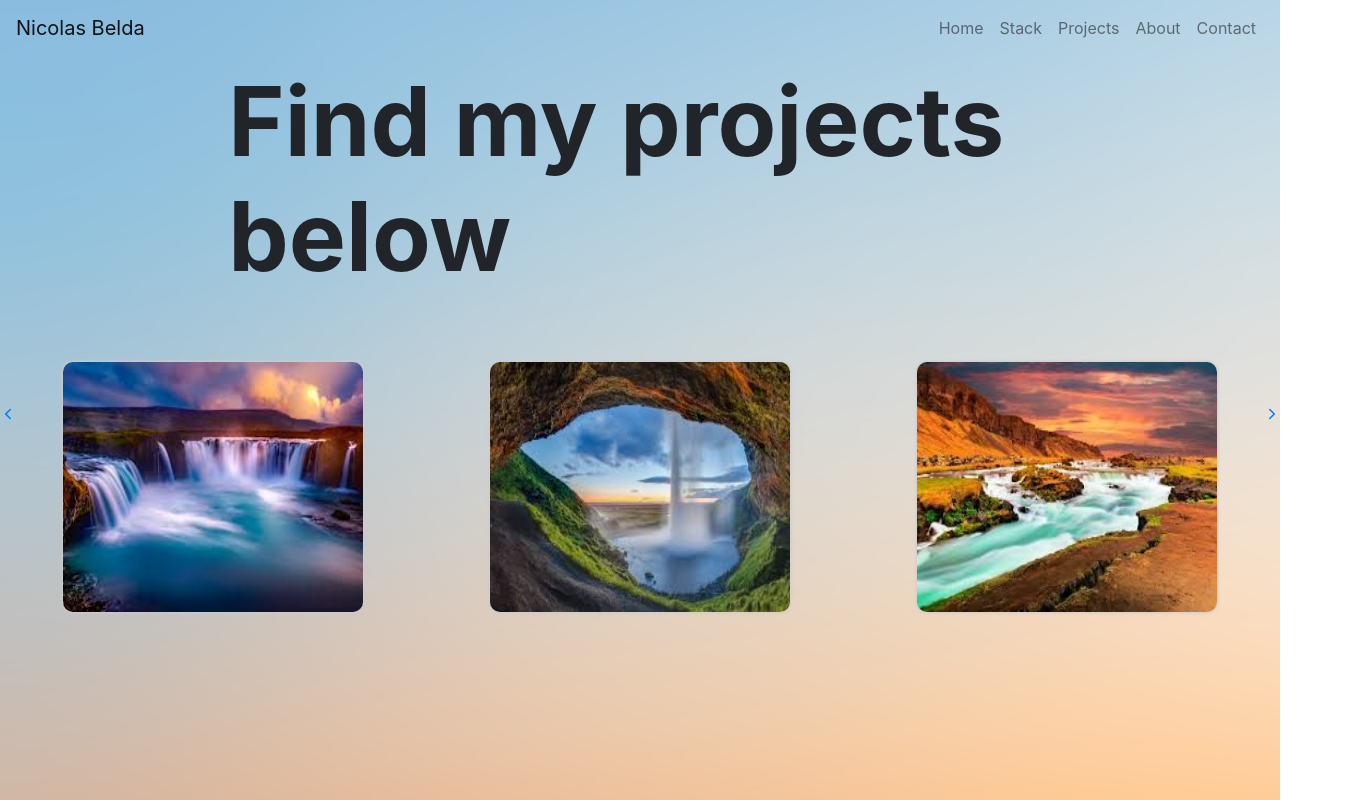
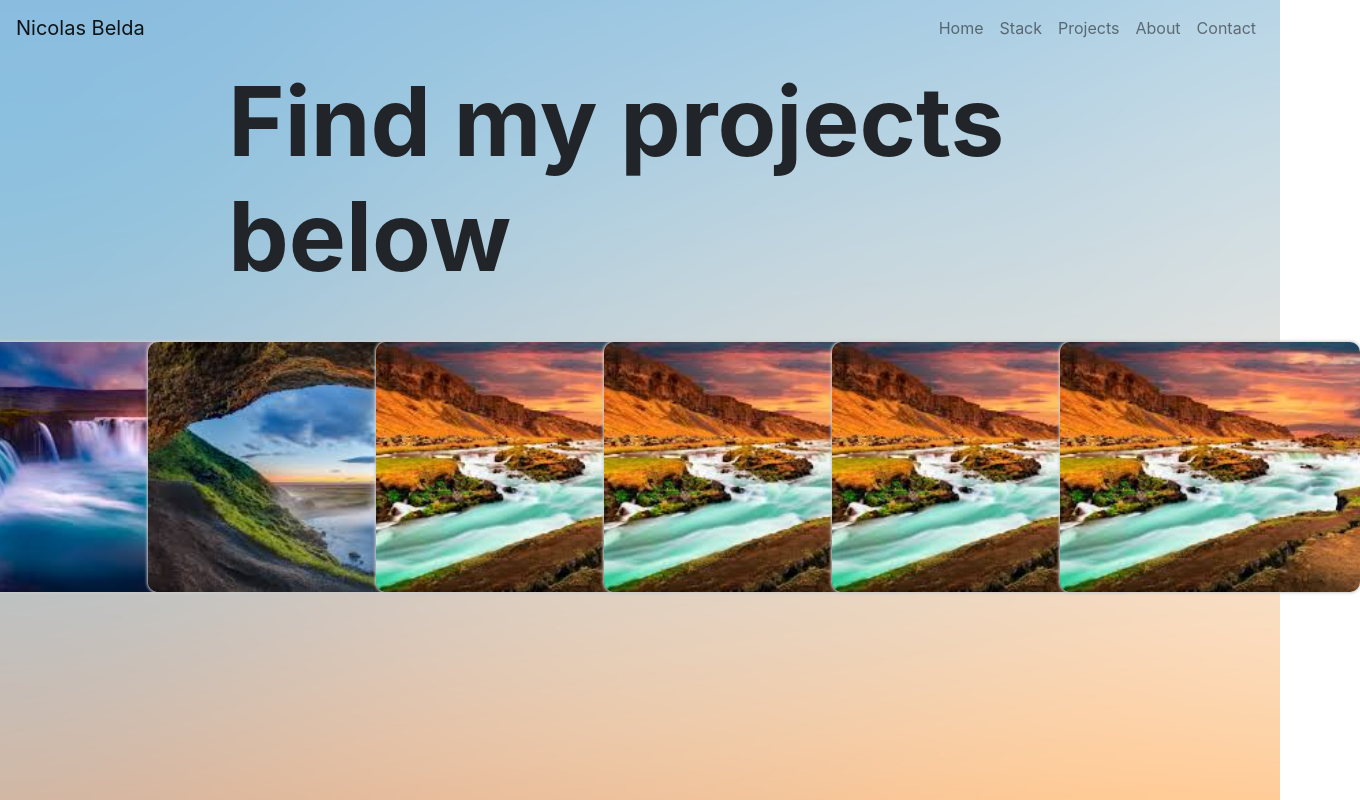
Before and after one commit to nblda/portfolio, a React (Create React App) app: page /projects in a window 1280 px wide. Shown: the whole page, 1360 px wide, since content can reach past the window. Built offline with nearby package versions, Linux system fonts and the light colour scheme.

Commit message:
update card animation but tmp xaiting for carousel

```diff
--- a/src/components/Card.js
+++ b/src/components/Card.js
@@ -1,14 +1,43 @@
-import React from 'react';
-
+// import React from 'react';
+// import { render } from 'react-dom'
+import React, { useState } from 'react'
+import { useSpring, animated as a } from 'react-spring'
+import '../styles.css'
 import CardInfo from './CardInfo.js';
 
+
+
 function Card(props){
+    const [flipped, set] = useState(false);
+    const { transform, opacity } = useSpring({
+      opacity: flipped ? 1 : 0,
+      transform: `perspective(600px) rotateX(${flipped ? 180 : 0}deg)`,
+      config: { mass: 5, tension: 500, friction: 80, }
+    });
+    // const bgImage = {
+    //     background: `url(${image1})`,
+    //   }
+    // const backgroundProjects = {
+    //     background-image: {props.item.imgSrc}
+    // };
+
+// console.log(props.item.imgSrc);
+
     return(
-        <div className="d-inline-block n-card" onClick={(e) => props.click(props.item)}>
-            <img className="n-card-image" src={props.item.imgSrc} alt={props.item.imgSrc}></img>
-            { props.item.selected && <CardInfo title={props.item.title} subTitle={props.item.subTitle} link={props.item.link} /> }
-            {/* props.item.selected && */}
+        // <div className="d-inline-block n-card" onClick={(e) => props.click(props.item)}>
+        //     <img className="n-card-image" src={props.item.imgSrc} alt={props.item.imgSrc}></img>
+        //     { props.item.selected && <CardInfo title={props.item.title} subTitle={props.item.subTitle} link={props.item.link} /> }
+        //     {/* props.item.selected && */}
+        // </div>
+
+        <div className="d-flex justify-content-around" onClick={() => set(state => !state)}>
+            <a.div class="c back" style={{  backgroundImage: `url(${props.item.imgSrc})`, opacity: opacity.interpolate(o => 1 - o), transform }}>
+            </a.div>
+            <a.div class="c front" style={{ opacity, transform: transform.interpolate(t => `${t} rotateX(180deg)`)}} >
+            { flipped && <CardInfo title={props.item.title} subTitle={props.item.subTitle} link={props.item.link} /> }
+            </a.div>
         </div>
+
     );
 }
 
--- a/src/components/CardInfo.js
+++ b/src/components/CardInfo.js
@@ -9,7 +9,7 @@ function CardInfo(props){
         <animated.div className="n-card-info" style={style}>
             <p className="n-card-title">{props.title}</p>
             <p className="n-card-sub-title">{props.subTitle}</p>
-            <a href={props.link} target="_blank" rel="noopener noreferrer">View</a>
+            {props.link && <a href={props.link} target="_blank" rel="noopener noreferrer">View</a>}
         </animated.div>
     );
 }
--- a/src/components/Carousel.js
+++ b/src/components/Carousel.js
@@ -24,7 +24,7 @@ class Carousel extends React.Component {
                 },
                 {
                     id: 1,
-                    title: '3D catalog',
+                    title: '3D cotolog',
                     subTitle: 'vzdcvbezben,rnebz',
                     imgSrc: image2,
                     link: 'https://github.com/nblda/portfolio',
@@ -32,43 +32,67 @@ class Carousel extends React.Component {
                 },
                 {
                     id: 2,
-                    title: '3D catalog',
+                    title: '3D cotalog',
                     subTitle: 'vzdcvbezben,rnebz',
                     imgSrc: image3,
-                    link: 'https://github.com/nblda/portfolio',
+                    link: null,
+                    selected: false
+                },
+                {
+                    id: 3,
+                    title: '3D cot',
+                    subTitle: 'vzdcvbezben,rnebz',
+                    imgSrc: image3,
+                    link: null,
+                    selected: false
+                },
+                {
+                    id: 4,
+                    title: 'cotalog',
+                    subTitle: 'vzdcvbezben,rnebz',
+                    imgSrc: image3,
+                    link: null,
+                    selected: false
+                },
+                {
+                    id: 5,
+                    title: '3D',
+                    subTitle: 'vzdcvbezben,rnebz',
+                    imgSrc: image3,
+                    link: null,
                     selected: false
                 },
             ]
         };
     }
 
-    handleCardClick = (id, card) => {
-        console.log(id);
-        let items = [...this.state.items];
+    // handleCardClick = (id, card) => {
+    //     console.log(id);
+    //     let items = [...this.state.items];
 
-        items[id].selected = items[id].selected ? false : true;
+    //     items[id].selected = items[id].selected ? false : true;
 
-        items.forEach(item =>{
-            if(item.id !== id) {
-                item.selected = false;
-            }
-        });
+    //     items.forEach(item =>{
+    //         if(item.id !== id) {
+    //             item.selected = false;
+    //         }
+    //     });
 
-        this.setState({
-            items
-        });
-    }
+    //     this.setState({
+    //         items
+    //     });
+    // }
 
     makeItems = (items) => {
         return items.map(item => {
-            return <Card item={item} click={(e => this.handleCardClick(item.id, e))} key={item.id}/>
+            return <Card item={item} click={ console.log(item.id)} key={item.id}/>
         });
     }
 
     render(){
         return(
-            <Container fluid={true}>
-                <Row className="justify-content-around">
+            <Container>
+                <Row className="justify-content-between">
                     {this.makeItems(this.state.items)}
                 </Row>
             </Container>
--- a/src/index.css
+++ b/src/index.css
@@ -22,6 +22,7 @@ code {
   width: 300px;
   height: 250px;
   box-shadow: 0px 0px 3px 1px #ccc;
+  margin: 20px;
 }
 
 .n-card-info{
--- /dev/null
+++ b/src/styles.css
@@ -0,0 +1,25 @@
+
+.c {
+  position: absolute;
+  max-width: 300px;
+  max-height: 250px;
+  width: 50ch;
+  height: 50ch;
+  cursor: pointer;
+  will-change: transform, opacity;
+  border-radius: 10px;
+  box-shadow: 0px 0px 3px 1px #ccc;
+}
+
+.front,
+.back {
+  background-size: cover;
+}
+/*
+.back {
+  background-image: url(https://images.unsplash.com/photo-1544511916-0148ccdeb877?ixlib=rb-1.2.1&ixid=eyJhcHBfaWQiOjEyMDd9&w=1901&q=80i&auto=format&fit=crop);
+} */
+
+/* .front {
+  background-image: url(https://images.unsplash.com/photo-1540206395-68808572332f?ixlib=rb-1.2.1&w=1181&q=80&auto=format&fit=crop);
+} */
```
